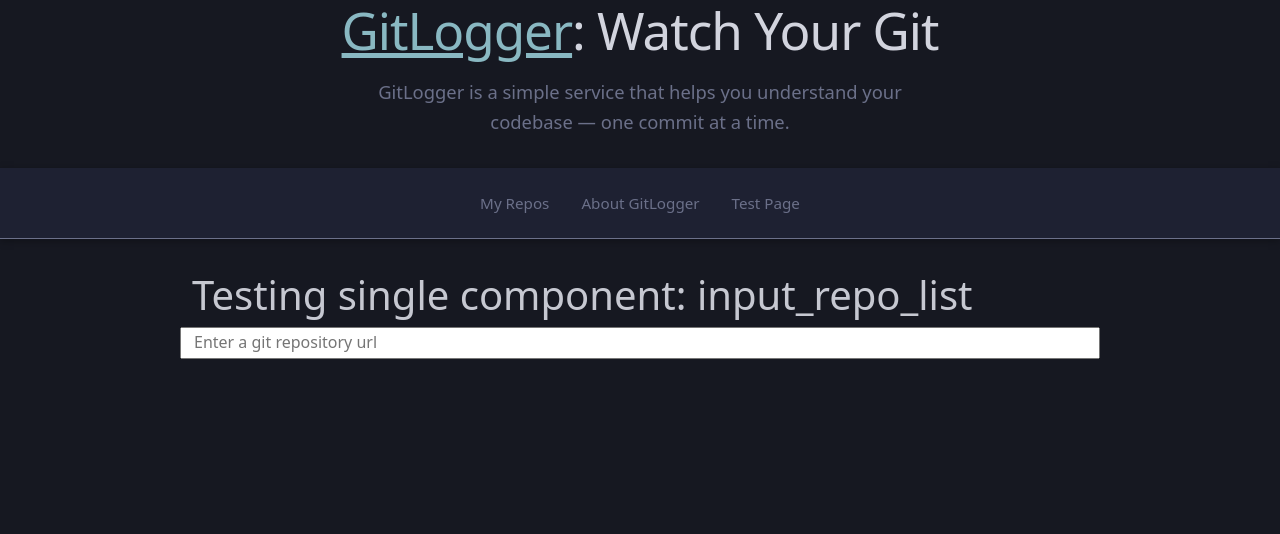
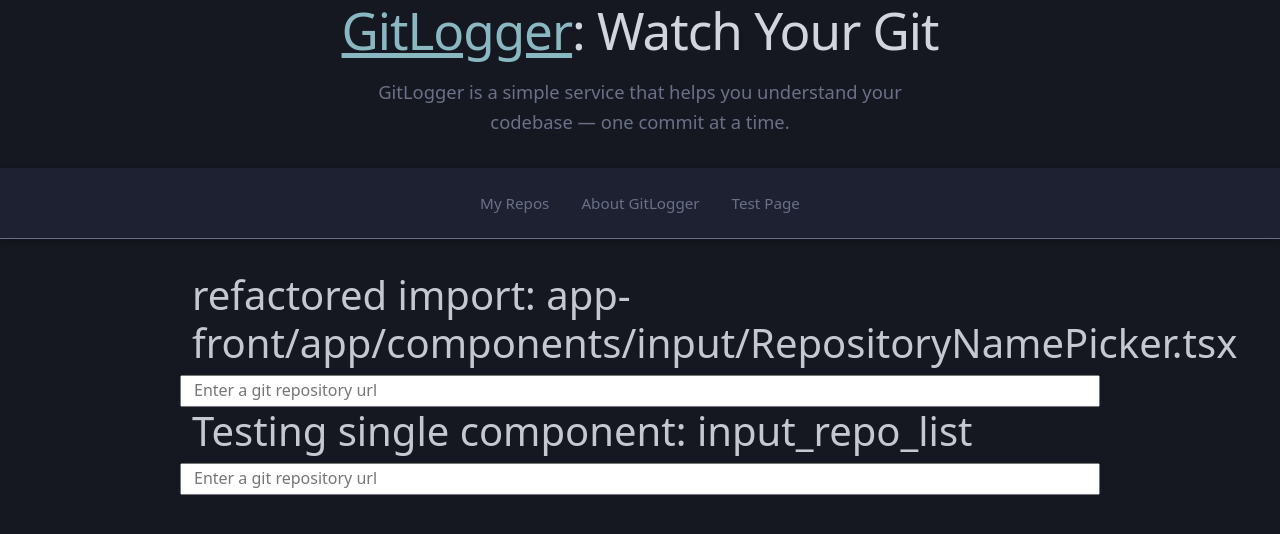
Before and after one commit to GitLogging/GitLogger-Docker, a Next.js app in the folder app-front/: page /testing/input_repo_list in a window 1280 px wide. Shown: the top 534 px of the page. Built offline with nearby package versions, Linux system fonts and the light colour scheme.

Commit message:
add: component with completions for cloning repo urls

```diff
--- /dev/null
+++ b/app-front/app/components/input/RepositoryUrlPicker.tsx
@@ -0,0 +1,140 @@
+function buildDefaultDataListOptions() {
+    return (
+        <>
+            <option
+                label="VsCode TMDL"
+                value="https://github.com/microsoft/vscode-tmdl"
+            />
+            <option
+                label="Vertipaq Analzyer"
+                value="https://github.com/sql-bi/vertipaq-analyzer"
+            />
+            <option
+                label="Dotfiles"
+                value="https://www.github.com/ninmonkey/dotfiles_git"
+            />
+            <option
+                label="PSEditor Services"
+                value="https://www.github.com/PowerShell/PowerShellEditorServices"
+            />
+            <option
+                label="PowerShell"
+                value="https://www.github.com/powershell/powershell"
+            />
+            <option
+                label="PSSvg"
+                value="https://www.github.com/startautomating/pssvg"
+            />
+            <option value="https://www.github.com/startautomating/psadapter" />
+            <option value="https://www.github.com/startautomating/emoji" />
+            <option value="https://www.github.com/startautomating/obs-powershell" />
+            <option
+                label="UGit"
+                value="https://www.github.com/startautomating/ugit"
+            />
+            <option value="https://www.github.com/startautomating/helpout" />
+            <option value="https://www.github.com/startautomating/ezout" />
+            <option value="https://www.github.com/startautomating/rocker" />
+            <option value="https://www.github.com/startautomating/roughdraft" />
+            <option
+                label="PowerQueryLib"
+                value="https://www.github.com/ninmonkey/ninmonkey.PowerQueryLib"
+            />
+            <option
+                label="PSReadLine"
+                value="https://www.github.com/powershell/PSReadLine"
+            />
+            <option label="VS Code" value="https://github.com/microsoft/vscode" />
+            <option
+                label="Windows Terminal"
+                value="https://github.com/microsoft/terminal"
+            />
+        </>
+    )
+
+}
+
+function buildDataList({ dataListId, children }: { dataListId?: string; children?: React.ReactNode }) {
+    if (!dataListId) {
+        console.error(`<RepositoryUrlPicker> -> buildDataList: missing dataListId`)
+    }
+    if (!children) {
+        // console.error(`<RepositoryUrlPicker> -> buildDataList: missing required children`)
+        children = buildDefaultDataListOptions()
+    }
+    return (
+        <datalist id={dataListId}>
+            {/*
+          <option
+        label="VS Code"
+              value="https://github.com/microsoft/vscode"
+              data-repo-url="https://github.com/microsoft/vscode"
+          ></option>
+          */}
+            {/*
+
+          `Option.Label` is optional, but can be used to provide a more human-readable name for the url
+          */}
+            {children}
+
+        </datalist>
+    )
+}
+
+function buildForm() {
+    const dataListId = `clone-repo-url-source-list`
+    const inputElementId = `clone-repo-url-choice`
+    return (
+        <>
+            <div id="mainFormContent">
+                {/* <a href="#" id="resetCachedPageListRepos">Refresh</a> */}
+                <div className="horizontalMenuBar" id="repoSelectByUrl">
+                    <form id="cloneRepo-form">
+                        <div className="row">
+                            <input
+                                type="search"
+                                list={dataListId}
+                                id={inputElementId}
+                                name={inputElementId}
+                                defaultValue={true ? `` : `https://github.com/microsoft/vscode-powerquery`}
+                                placeholder="Enter a git repository url"
+                                required={false}
+                            />
+                        </div>
+                    </form>
+                    {/* <input name="graphtype" id="graphTypeChoice0" value="bar" checked="true" type="checkbox"> */}
+                    {/*
+      This list define the mapping of names to urls for args when cloning
+      */}
+                    <datalist id="cloneRepo-user-name-list">
+                        <option value="Ninmonkey" label="Ninmonkey" />
+                        <option value="StartAutomating" />
+                        <option value="Microsoft" />
+                        <option value="PowerShellWeb" />
+                    </datalist>
+                    {buildDataList({
+                        dataListId: dataListId,
+                        // children: [],
+
+                    })}
+                </div>
+                {/* <div id="rootBodyContents">
+      <div id="repoListParent"></div>
+  </div> */}
+            </div>
+            {/* end of: div#mainFormContent */}
+        </>
+    )
+}
+
+/**
+ * @summary Select a repository from the list of known cloned repos
+ */
+export function RepositoryUrlPicker() {
+
+
+    return (<>
+        {buildForm()}
+    </>
+    )
+}
--- a/app-front/app/testing/input_repo_list/page.tsx
+++ b/app-front/app/testing/input_repo_list/page.tsx
@@ -1,6 +1,7 @@
 "use client"
 import { PageHeaderContent } from "@/app/components/PageHeaderContent"
-import { RepoListPicker } from "@/app/components/input/RepositoryNamePicker"
+// import { RepoListPicker } from "@/app/components/input/RepositoryNamePicker"
+import { RepositoryUrlPicker } from "@/app/components/input/RepositoryUrlPicker"
 
 function RepoSourcesDataListPicker() {
     return (
@@ -111,6 +112,10 @@ export default function Page() {
             {PageHeaderContent()}
             <article>
                 <section>
+                    <h1>refactored import: app-front/app/components/input/RepositoryNamePicker.tsx</h1>
+                    <RepositoryUrlPicker />
+                </section>
+                <section>
                     <h1>Testing single component: input_repo_list</h1>
                     <RepoSourcesDataListPicker />
                 </section>
```
